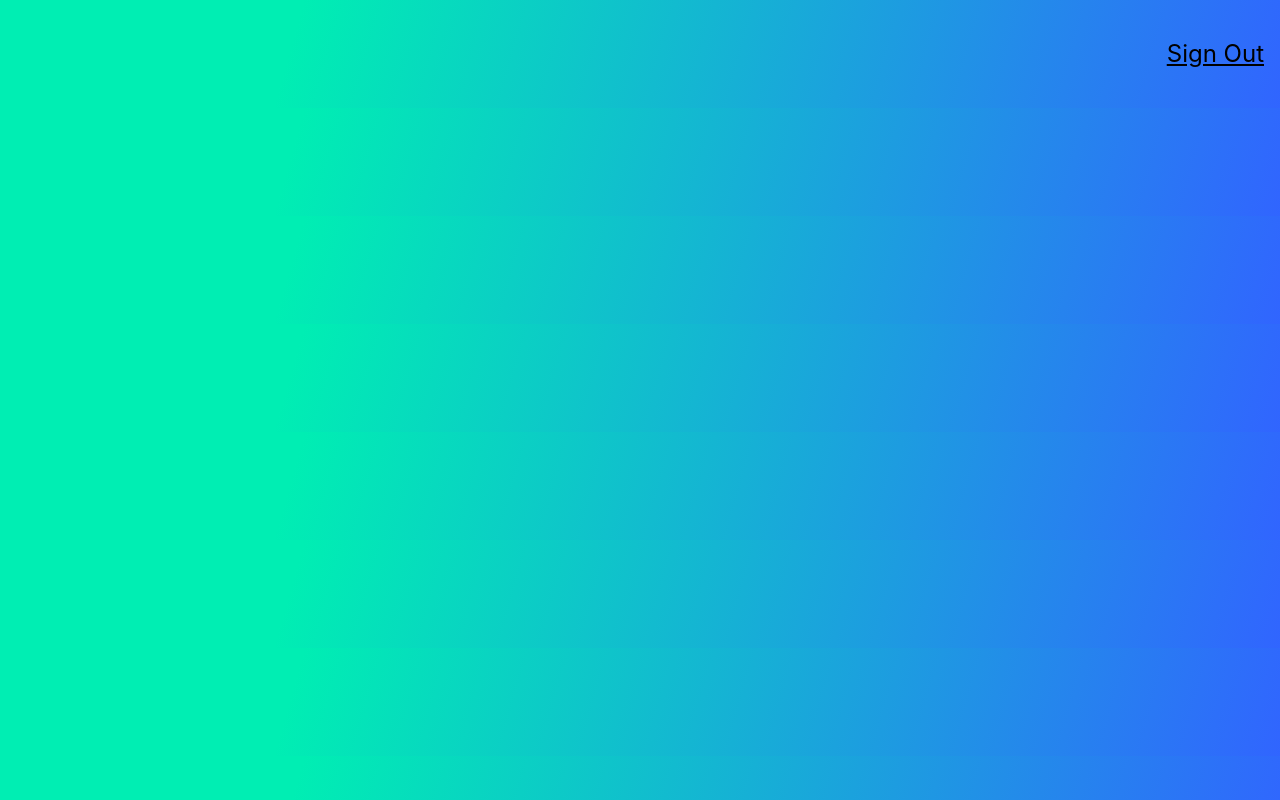
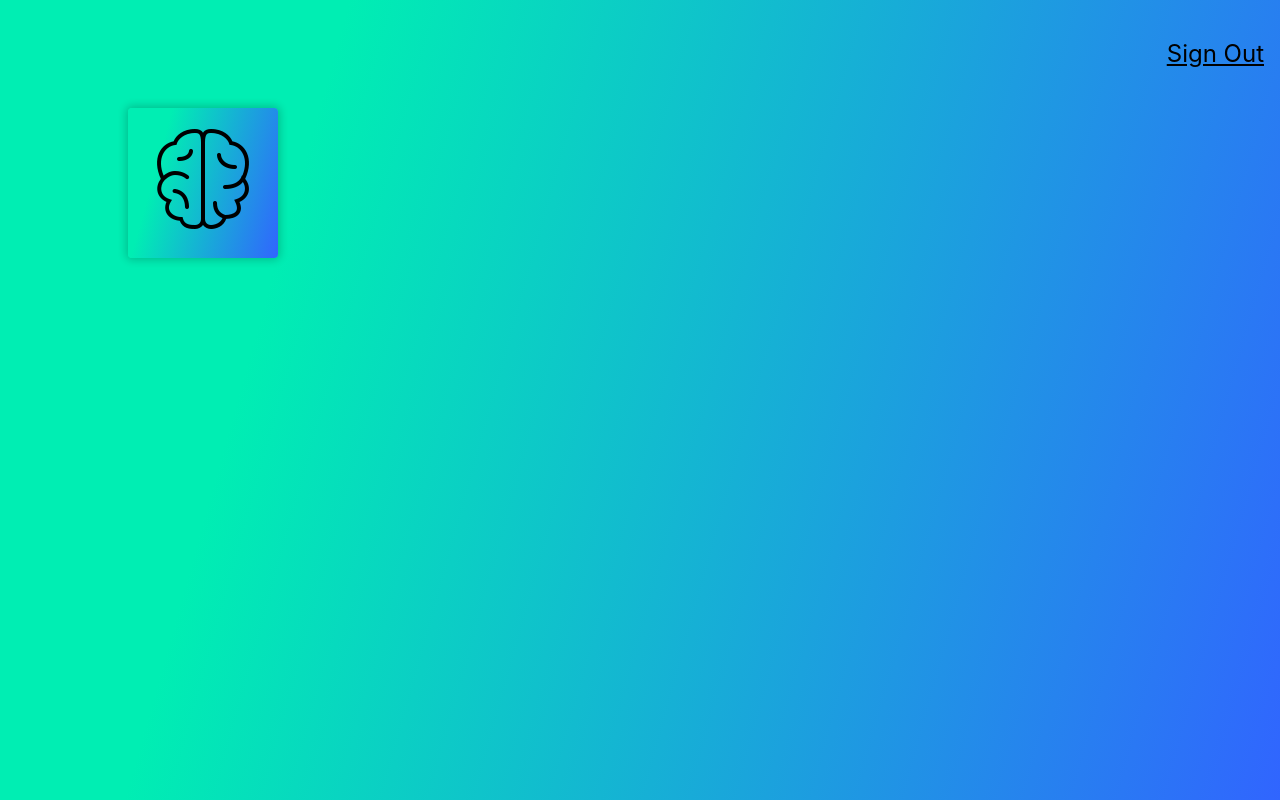
Before and after one commit to Elita1Arcee/smartFaceRecognition, a React (Create React App) app: page / in a window 1280 px wide. Built offline with nearby package versions, Linux system fonts and the light colour scheme.

Commit message:
setup logo component and added styles

```diff
--- a/package.json
+++ b/package.json
@@ -8,6 +8,7 @@
     "@testing-library/user-event": "^13.5.0",
     "react": "^18.2.0",
     "react-dom": "^18.2.0",
+    "react-parallax-tilt": "^1.7.154",
     "react-scripts": "5.0.1",
     "tachyons": "^4.12.0",
     "web-vitals": "^2.1.4"
--- a/src/App.js
+++ b/src/App.js
@@ -1,11 +1,13 @@
 import Navigation from './components/Navigation/Navigation';
+import Logo from './components/Logo/Logo'
 import './App.css';
 
 function App() {
   return (
     <div className="App">
       <Navigation />
-       {/*<Logo />
+      <Logo />
+       {/*
       <ImageLinkForm />
       <FaceRecognition />*/}
     </div>
--- /dev/null
+++ b/src/components/Logo/Logo.css
@@ -0,0 +1,5 @@
+.Tilt{
+    background: linear-gradient(105.7deg, rgb(0, 238, 179) 23.2%, rgb(49, 100, 255) 100.5%);
+    height: 150px;
+    width: 150px;
+}
--- /dev/null
+++ b/src/components/Logo/Logo.jsx
@@ -0,0 +1,19 @@
+import React from 'react';
+import ReactDOM from 'react-dom';
+import Tilt from 'react-parallax-tilt';
+import './Logo.css'
+import brain from './icons8-brain-100.png'
+
+function Logo() {
+    return (
+        <div className='ma6 mt0' style={{ height: '150px', width: '150px'}}>
+        <Tilt className='Tilt br2 shadow-2'>
+            <div className='pa3'>
+                <img style={{paddingTop: '5px'}} src={brain} alt='pic of brain logo'/>
+            </div>
+        </Tilt>
+        </div>
+    )
+}
+
+export default Logo;
--- a/src/index.css
+++ b/src/index.css
@@ -1,5 +1,6 @@
 body {
   margin: 0;
+  height: 100vh;
   font-family: -apple-system, BlinkMacSystemFont, 'Segoe UI', 'Roboto', 'Oxygen',
     'Ubuntu', 'Cantarell', 'Fira Sans', 'Droid Sans', 'Helvetica Neue',
     sans-serif;
```
Also changed, not shown: src/components/Logo/icons8-brain-100.png (added), 1 other file (tests, documents, lock files or other folders).
